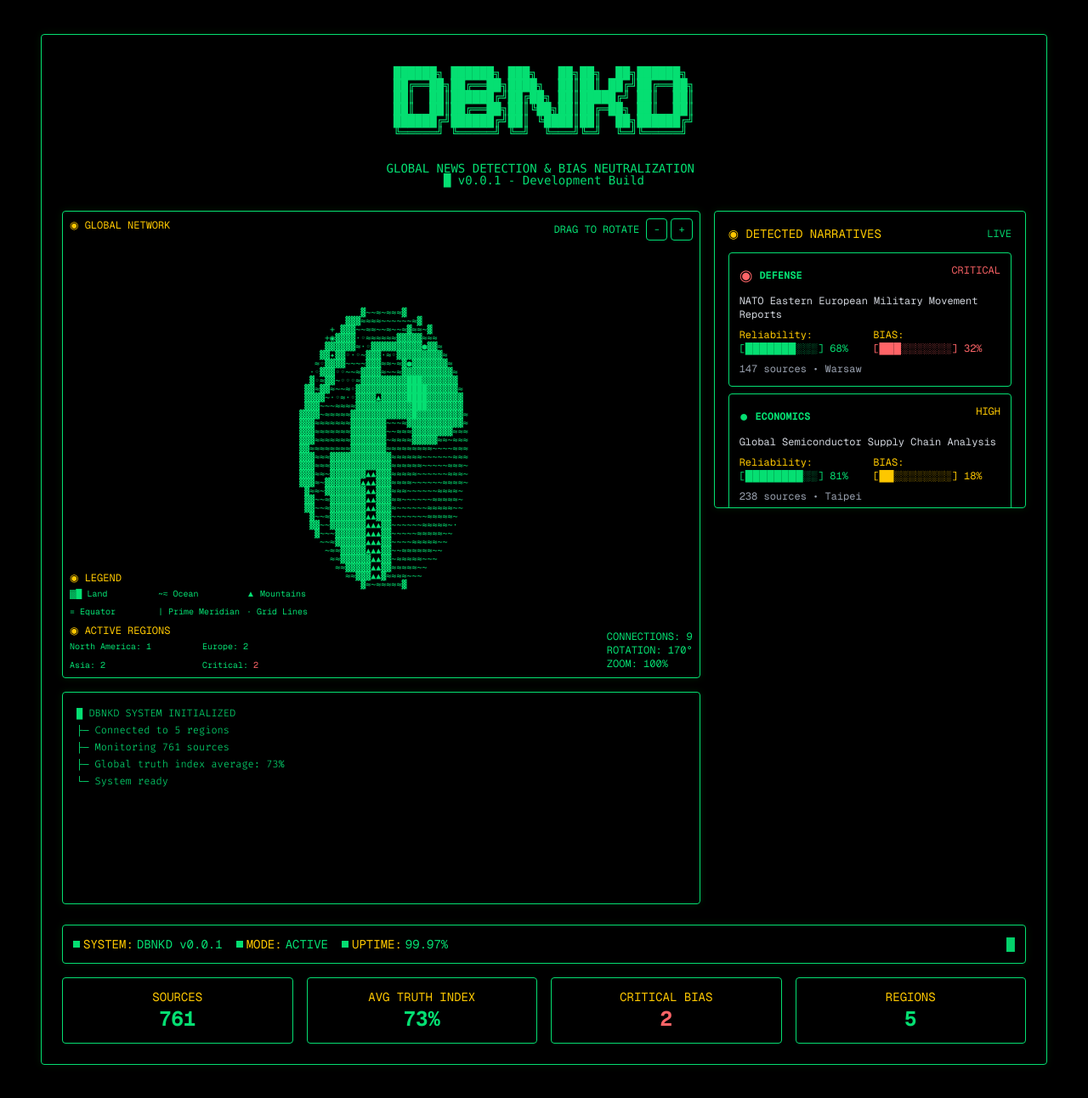
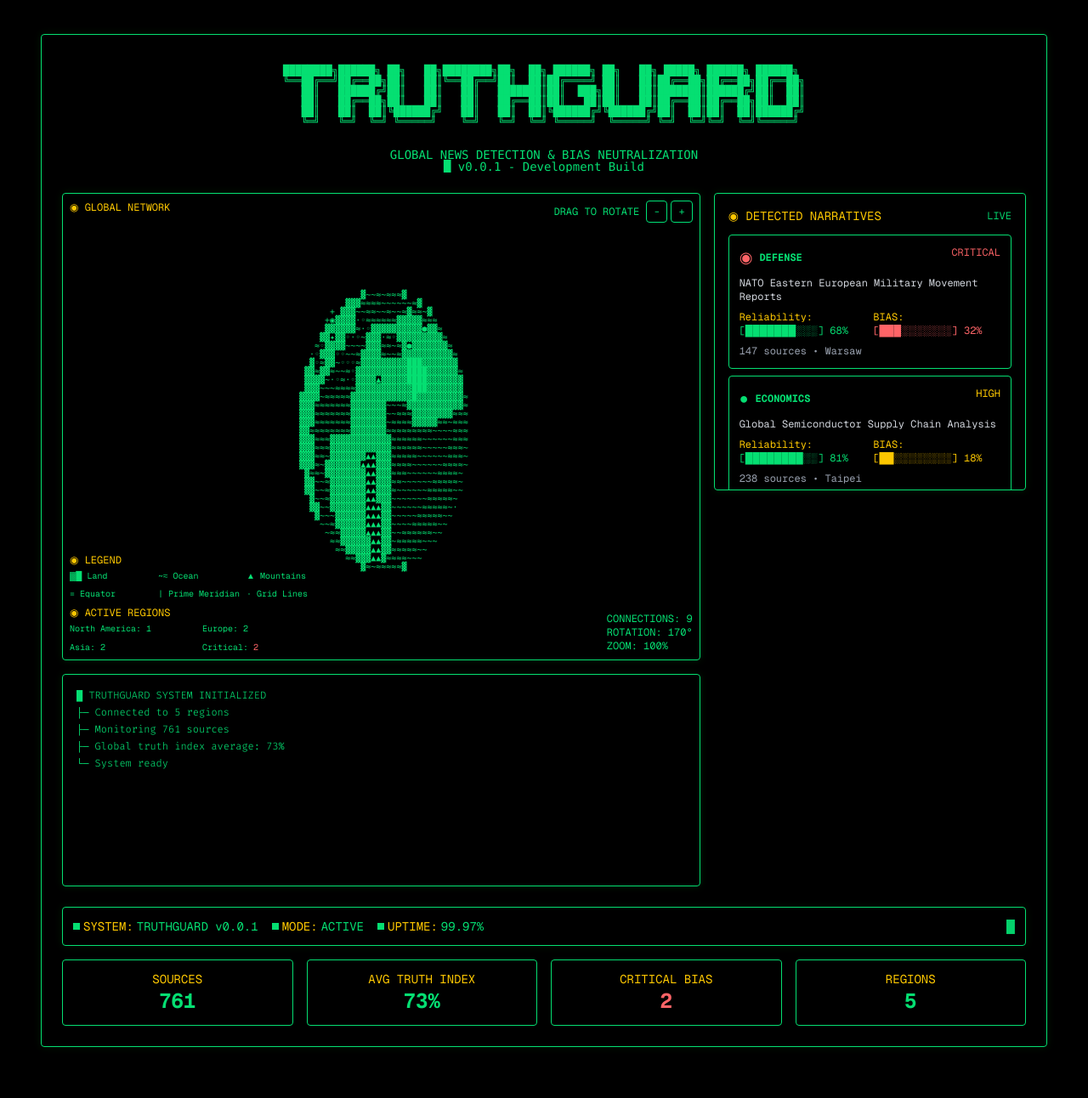
Before and after one commit to owenCTRL/TruthGuard, a Next.js app: page / in a window 1280 px wide. Shown: the top 1292 px of the page at 85% size. Built offline with nearby package versions, Linux system fonts and the light colour scheme.

Commit message:
logo-updates

```diff
--- a/src/app/page.tsx
+++ b/src/app/page.tsx
@@ -475,7 +475,7 @@
 
     globeRef.current = new ASCIIGlobe(80, 40);
 
-    addTerminalLine('█ DBNKD SYSTEM INITIALIZED');
+    addTerminalLine('█ TRUTHGUARD SYSTEM INITIALIZED');
     addTerminalLine(`├─ Connected to ${stats.activeRegions} regions`);
     addTerminalLine(`├─ Monitoring ${stats.totalSources} sources`);
     addTerminalLine(`├─ Global truth index average: ${stats.avgTruthScore}%`);
@@ -546,7 +546,7 @@
 
   const clearTerminal = () => {
     setTerminalOutput([
-      '█ DBNKD TERMINAL v0.0.1',
+      '█ TRUTHGUARD TERMINAL v0.0.1',
     ]);
   };
 
@@ -745,19 +745,21 @@
       <div className="min-h-screen bg-black text-green-400 font-mono px-2 sm:px-4 md:px-6 lg:px-8 py-6 overflow-hidden">
         <div className="mx-auto max-w-screen-xl">
           <div className="mb-6 border border-green-400 p-4 sm:p-6 rounded-border border-glow-green">
-            <div className="text-center mb-6 overflow-x-auto">
-              <pre className="text-green-400 inline-block text-[10px] xs:text-[9px] sm:text-xs md:text-sm leading-none whitespace-pre max-w-full break-words">
+            <div className="text-center mb-6 overflow-x-hidden max-w-screen">
+              <pre className="text-green-400 block text-[8px] sm:text-[8px] md:text-xs leading-none whitespace-pre break-words">
   {`
-     ██████╗ ██████╗ ███╗   ██╗██╗  ██╗██████╗
-     ██╔══██╗██╔══██╗████╗  ██║██║ ██╔╝██╔══██╗
-     ██║  ██║██████╔╝██╔██╗ ██║█████╔╝ ██║  ██║
-     ██║  ██║██╔══██╗██║╚██╗██║██╔═██╗ ██║  ██║
-     ██████╔╝██████╔╝██║ ╚████║██║  ██╗██████╔╝
-     ╚═════╝ ╚═════╝ ╚═╝  ╚═══╝╚═╝  ╚═╝╚═════╝
-
-
-    GLOBAL NEWS DETECTION & BIAS NEUTRALIZATION
-            █ v0.0.1 - Development Build            `}
+████████╗██████╗ ██╗   ██╗████████╗██╗  ██╗ ██████╗ ██╗   ██╗ █████╗ ██████╗ ██████╗
+╚══██╔══╝██╔══██╗██║   ██║╚══██╔══╝██║  ██║██╔════╝ ██║   ██║██╔══██╗██╔══██╗██╔══██╗
+   ██║   ██████╔╝██║   ██║   ██║   ███████║██║  ███╗██║   ██║███████║██████╔╝██║  ██║
+   ██║   ██╔══██╗██║   ██║   ██║   ██╔══██║██║   ██║██║   ██║██╔══██║██╔══██╗██║  ██║
+   ██║   ██║  ██║╚██████╔╝   ██║   ██║  ██║╚██████╔╝╚██████╔╝██║  ██║██║  ██║██████╔╝
+   ╚═╝   ╚═╝  ╚═╝ ╚═════╝    ╚═╝   ╚═╝  ╚═╝ ╚═════╝  ╚═════╝ ╚═╝  ╚═╝╚═╝  ╚═╝╚═════╝
+                                                                                     `}
+              </pre>
+              <pre className='block text-[12px] sm:text-[16px] md:text-sm leading-none whitespace-pre break-words'>
+                {`
+GLOBAL NEWS DETECTION & BIAS NEUTRALIZATION
+█ v0.0.1 - Development Build`}
               </pre>
             </div>
 
@@ -1029,7 +1031,7 @@
             <div className="mt-6 border border-green-400 p-3 rounded-border border-glow-green text-xs sm:text-sm">
               <div className="flex flex-col sm:flex-row justify-between items-start sm:items-center gap-3 sm:gap-0">
                 <div className="flex flex-wrap gap-4 items-center">
-                  <div className="flex items-center gap-1 text-green-400"><span className="inline-block w-2 h-2 bg-green-400"></span><span className='text-yellow-400'>SYSTEM:</span>  DBNKD v0.0.1</div>
+                  <div className="flex items-center gap-1 text-green-400"><span className="inline-block w-2 h-2 bg-green-400"></span><span className='text-yellow-400'>SYSTEM:</span>  TRUTHGUARD v0.0.1</div>
                   <div className="flex items-center gap-1 text-green-400"><span className="inline-block w-2 h-2 bg-green-400"></span><span className='text-yellow-400'>MODE:</span>  ACTIVE</div>
                   <div className="flex items-center gap-1"><span className="inline-block w-2 h-2 bg-green-400"></span><span className='text-yellow-400'>UPTIME:</span> 99.97%</div>
                 </div>
```
